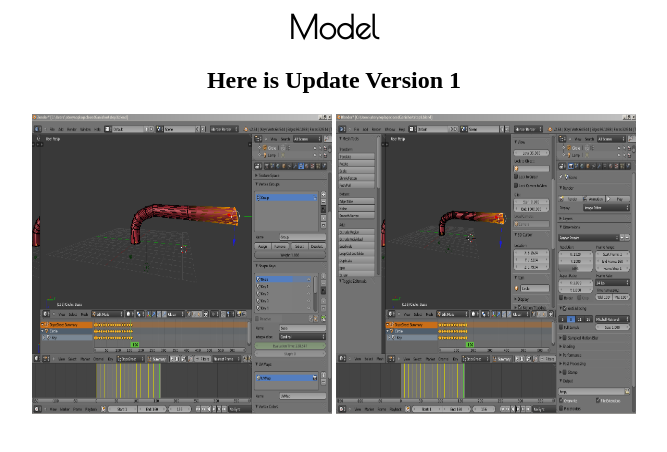
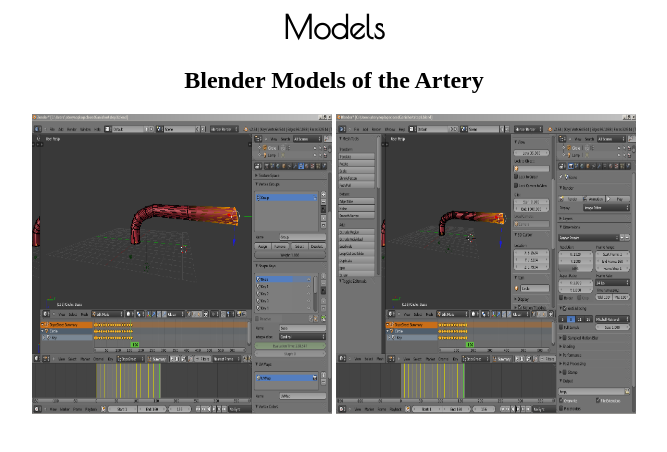
Before and after one commit to plaque-heart/plaque-heart.github.io, a plain HTML site: page Blender.html in a window 1280 px wide. Shown: the whole page, without its empty margins (306-973 px from the left). Drawn offline with nearby package versions, Linux system fonts and the light colour scheme.

Commit message:
changed title

```diff
--- a/Blender.html
+++ b/Blender.html
@@ -4,8 +4,8 @@
         <link rel="stylesheet" type="text/css" href="main.css">
     </head>
     <body>
-        <h1>Model</h1>
-        <h2>Here is Update Version 1</h2>
+        <h1>Models</h1>
+        <h2>Blender Models of the Artery</h2>
         <img src="screenblendereditmode.png" alt='Image1' width="300" height="300">
         <img src="screenblendgadges.png" alt='Image2' width="300" height="300">
     </body>
```
